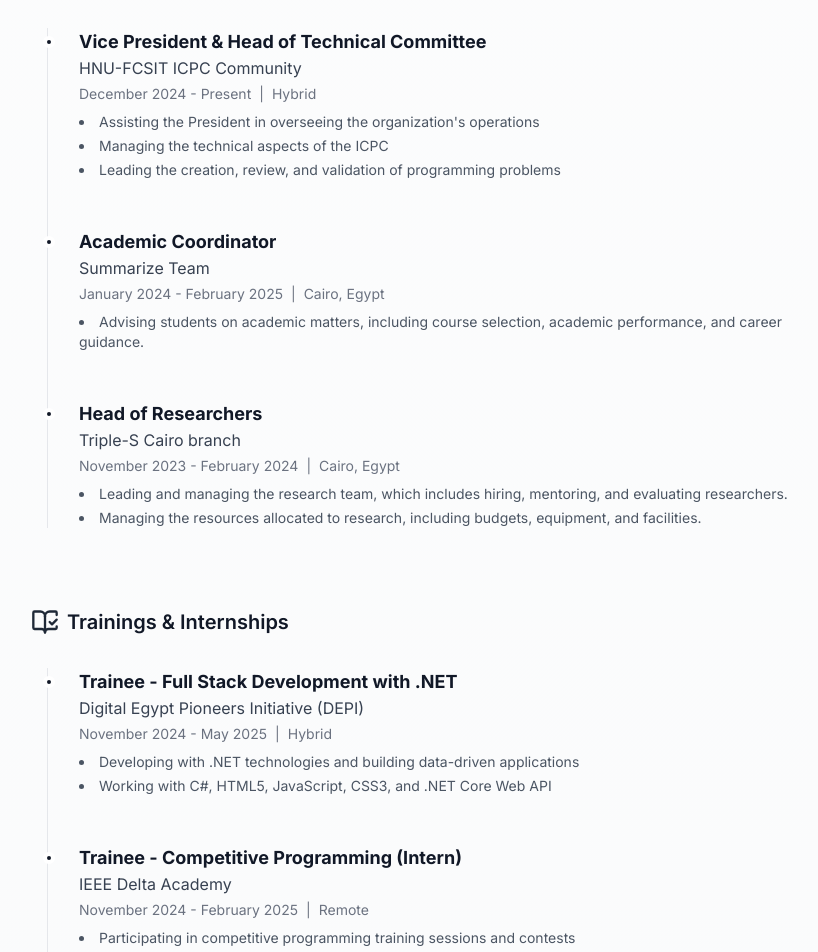
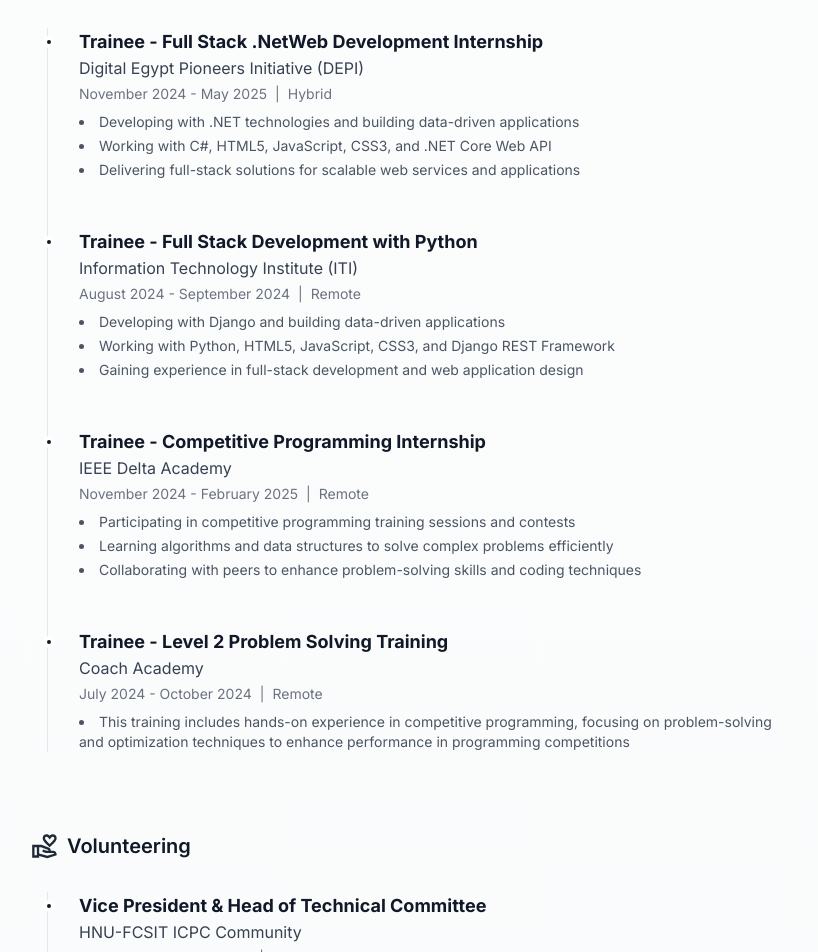
Before and after one commit to Mohamediibra7im/my-personal-portfolio, a Next.js app: page / in a window 1280 px wide. Shown: the part 3580-4532 px from the top of the page, without its empty margins (225-1043 px from the left). Built offline with nearby package versions, Linux system fonts and the light colour scheme.

Commit message:
Refactor Qualification component: update experience list and add volunteering section

```diff
--- a/components/Qualification.tsx
+++ b/components/Qualification.tsx
@@ -1,6 +1,7 @@
-import { GraduationCap, BriefcaseBusiness, BookOpenCheck } from "lucide-react"
+import { GraduationCap, BriefcaseBusiness} from "lucide-react"
 import React from "react"
 import { SectionTitle } from "./ui/section-title";
+import { MdOutlineVolunteerActivism } from "react-icons/md";
 
 const educationList = [
   {
@@ -12,6 +13,52 @@ const educationList = [
 ]
 
 const experienceList = [
+  {
+    title: "Trainee - Full Stack .NetWeb Development Internship",
+    company: "Digital Egypt Pioneers Initiative (DEPI)",
+    period: "November 2024 - May 2025",
+    location: "Hybrid",
+    description: [
+      "Developing with .NET technologies and building data-driven applications",
+      "Working with C#, HTML5, JavaScript, CSS3, and .NET Core Web API",
+      "Delivering full-stack solutions for scalable web services and applications",
+    ],
+  },
+  {
+    title: "Trainee - Full Stack Development with Python",
+    company: "Information Technology Institute (ITI)",
+    period: "August 2024 - September 2024",
+    location: "Remote",
+    description: [
+      "Developing with Django and building data-driven applications",
+      "Working with Python, HTML5, JavaScript, CSS3, and Django REST Framework",
+      "Gaining experience in full-stack development and web application design",
+    ],
+  },
+  {
+    title: "Trainee - Competitive Programming Internship",
+    company: "IEEE Delta Academy",
+    period: "November 2024 - February 2025",
+    location: "Remote",
+    description: [
+      "Participating in competitive programming training sessions and contests",
+      "Learning algorithms and data structures to solve complex problems efficiently",
+      "Collaborating with peers to enhance problem-solving skills and coding techniques",
+    ],
+  },
+  {
+    title: "Trainee - Level 2 Problem Solving Training",
+    company: "Coach Academy",
+    period: "July 2024 - October 2024",
+    location: "Remote",
+    description: [
+      "This training includes hands-on experience in competitive programming, focusing on problem-solving and optimization techniques to enhance performance in programming competitions"
+    ],
+  },
+
+]
+
+const volunteeringList = [
   {
     title: "Vice President & Head of Technical Committee",
     company: "HNU-FCSIT ICPC Community",
@@ -40,41 +87,6 @@ const experienceList = [
     description: [
       "Leading and managing the research team, which includes hiring, mentoring, and evaluating researchers.",
       "Managing the resources allocated to research, including budgets, equipment, and facilities.",
-    ],
-  },
-]
-
-const trainingsAndInternsList = [
-  {
-    title: "Trainee - Full Stack Development with .NET",
-    company: "Digital Egypt Pioneers Initiative (DEPI)",
-    period: "November 2024 - May 2025",
-    location: "Hybrid",
-    description: [
-      "Developing with .NET technologies and building data-driven applications",
-      "Working with C#, HTML5, JavaScript, CSS3, and .NET Core Web API",
-    ],
-  },
-  {
-    title: "Trainee - Competitive Programming (Intern)",
-    company: "IEEE Delta Academy",
-    period: "November 2024 - February 2025",
-    location: "Remote",
-    description: [
-      "Participating in competitive programming training sessions and contests",
-      "Learning algorithms and data structures to solve complex problems efficiently",
-      "Collaborating with peers to enhance problem-solving skills and coding techniques",
-    ],
-  },
-  {
-    title: "Trainee - Full Stack Development with Django",
-    company: "Information Technology Institute (ITI)",
-    period: "August 2024 - September 2024",
-    location: "Remote",
-    description: [
-      "Developing with Django and building data-driven applications",
-      "Working with Python, HTML5, JavaScript, CSS3, and Django REST Framework",
-      "Gaining experience in full-stack development and web application design",
     ],
   },
 ]
@@ -146,16 +158,16 @@ export default function Qualification() {
           </div>
         </div>
 
-        {/* Trainings & Internships Section */}
+        { }
         <div className="max-w-3xl mx-auto">
           <div className="flex items-center gap-2 mb-8">
-            <BookOpenCheck className="w-7 h-7 text-gray-800" />
-            <span className="text-xl font-semibold text-gray-900">Trainings & Internships</span>
+            <MdOutlineVolunteerActivism className="w-7 h-7 text-gray-800" />
+            <span className="text-xl font-semibold text-gray-900">Volunteering</span>
           </div>
           <div className="relative">
             <div className="absolute left-4 top-0 bottom-0 w-px bg-gray-200"></div>
             <div className="space-y-12">
-              {trainingsAndInternsList.map((exp, index) => (
+              {volunteeringList.map((exp, index) => (
                 <div key={index} className="relative pl-12 group">
                   <div className="absolute left-3 top-2 w-3 h-3 bg-gray-900 rounded-full border-4 border-white group-hover:scale-110 transition-transform"></div>
                   <h3 className="text-lg font-bold text-gray-900 group-hover:text-gray-700 transition-colors">
```
